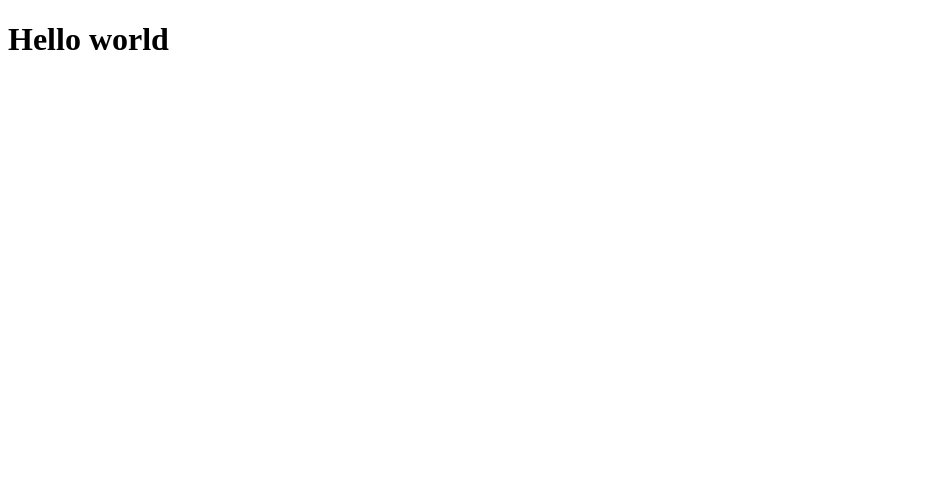
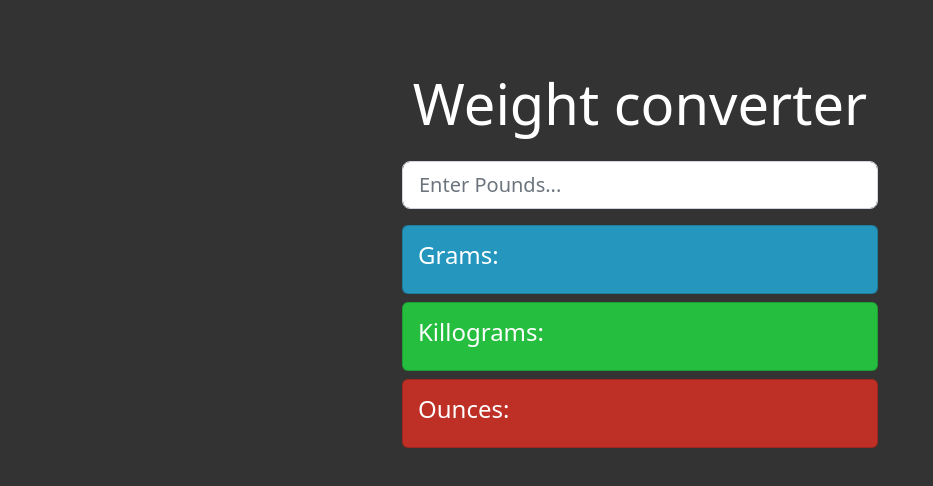
Before and after one commit to Kirill3212/Weight-converter-app, a plain HTML site: page index.html in a window 1280 px wide. Shown: the whole page, without its empty margins (0-933 px from the left). Drawn offline with nearby package versions, Linux system fonts and the light colour scheme.

Commit message:
Adding html base and styles

```diff
--- a/index.html
+++ b/index.html
@@ -3,11 +3,82 @@
   <head>
     <meta charset="UTF-8" />
     <meta name="viewport" content="width=device-width, initial-scale=1.0" />
-    <link rel="stylesheet" href="./styles.css" />
+    <!-- bootstrap -->
+    <link
+      rel="stylesheet"
+      href="https://cdn.jsdelivr.net/npm/bootstrap@5.2.3/dist/css/bootstrap.min.css"
+    />
+    <style>
+      body {
+        margin-top: 70px;
+        background: #333;
+        color: #fff;
+        display: flex;
+        justify-content: center;
+        align-items: center;
+      }
+      .row {
+        display: flex;
+        justify-content: center;
+      }
+      .col-md-6 {
+        max-width: 500px;
+      }
+      .card {
+        padding: 15px;
+      }
+      .card-primary {
+        background-color: #2596be;
+      }
+      .card-success {
+        background-color: #25be3f;
+      }
+      .card-danger {
+        background-color: #be2f25;
+      }
+    </style>
     <script src="./script.js"></script>
-    <title>Document</title>
+    <title>Weight Converter</title>
   </head>
   <body>
-    <h1>Hello world</h1>
+    <div class="container">
+      <div class="row">
+        <div class="col-md-6">
+          <h1 class="display-4 text-center mb-4">Weight converter</h1>
+          <form class="mb-3">
+            <div class="form-group">
+              <input
+                id="lbsInput"
+                type="number"
+                class="form-control form-control-lg"
+                placeholder="Enter Pounds..."
+              />
+            </div>
+          </form>
+          <div id="output">
+            <div class="card card-primary mb-2">
+              <div class="card-block">
+                <h4>Grams:</h4>
+                <div id="gramsOutput"></div>
+              </div>
+            </div>
+
+            <div class="card card-success mb-2">
+              <div class="card-block">
+                <h4>Killograms:</h4>
+                <div id="kgOutput"></div>
+              </div>
+            </div>
+
+            <div class="card card-danger mb-2">
+              <div class="card-block">
+                <h4>Ounces:</h4>
+                <div id="ozOutput"></div>
+              </div>
+            </div>
+          </div>
+        </div>
+      </div>
+    </div>
   </body>
 </html>
```
Also changed, not shown: styles.css (deleted).
